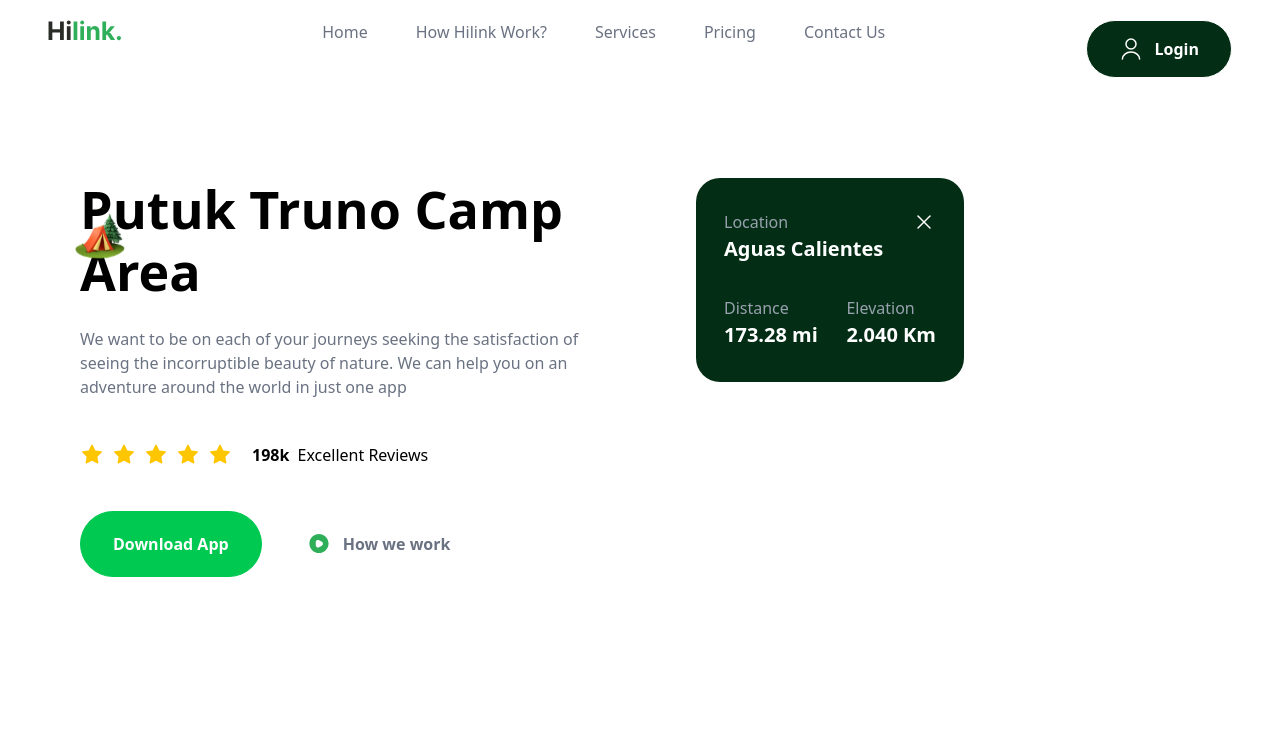
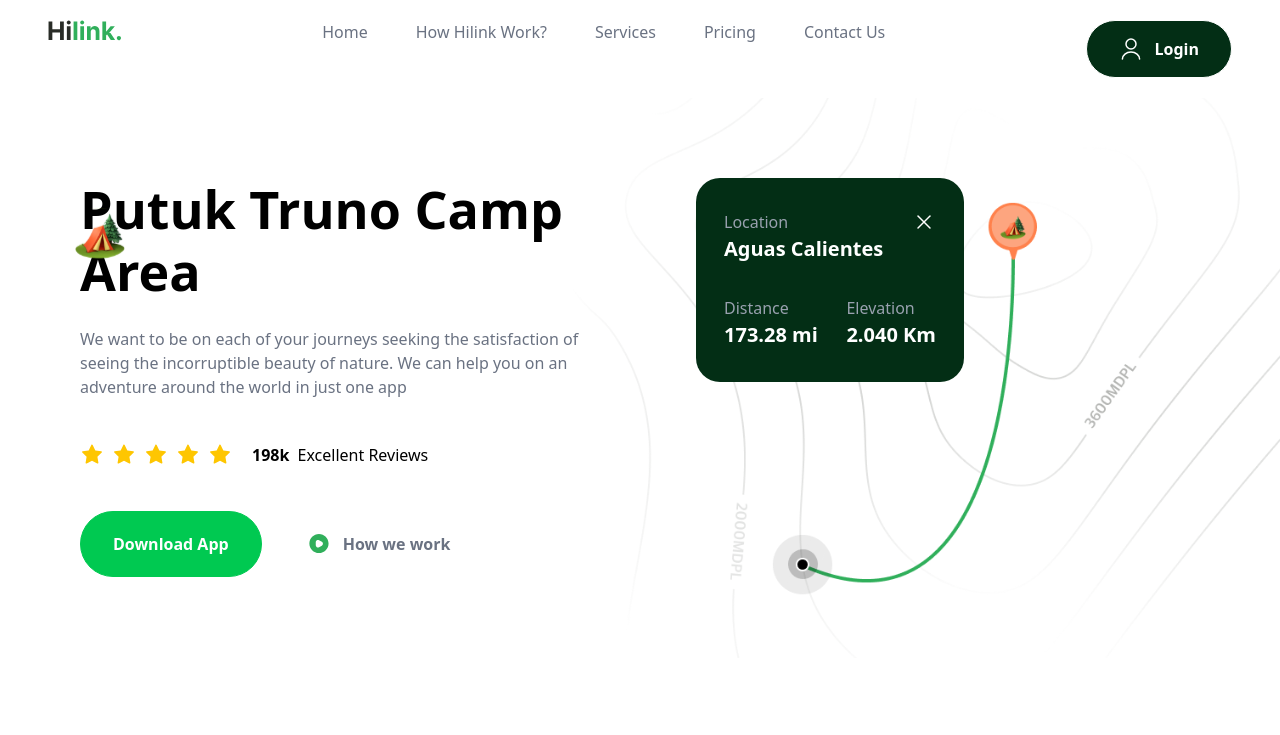
Before and after one commit to DrizzyD1717/Travel-App, a Next.js app: page / in a window 1280 px wide. Shown: the top 735 px of the page. Built offline with nearby package versions, Linux system fonts and the light colour scheme.

Commit message:
Added the background Image in the hero section as well as the destination route design

```diff
--- a/src/components/Hero.tsx
+++ b/src/components/Hero.tsx
@@ -4,8 +4,8 @@ import Button from "./Button";
 
 const Hero = () => {
   return (
-    <section className=" px-6 lg:px-20 3xl:px-0 flex flex-col gap-20 max-container py-10 pb-32 md:gap-28 lg:py-20 xl:flex-row">
-      <div className="hero-map"></div>
+    <section className=" px-6 lg:px-20 3xl:px-0 flex flex-col gap-20 mx-auto max-w-[1440px] py-10 pb-32 md:gap-28 lg:py-20 xl:flex-row">
+      <div className="absolute right-0 top-0 h-screen w-screen bg-cover bg-center md:-right-28 xl:-top-60 bg-[url('/pattern-bg.png')]"></div>
 
       <div className="relative flex flex-col flex-1 z-20 xl:w-1/2">
         <Image
```
